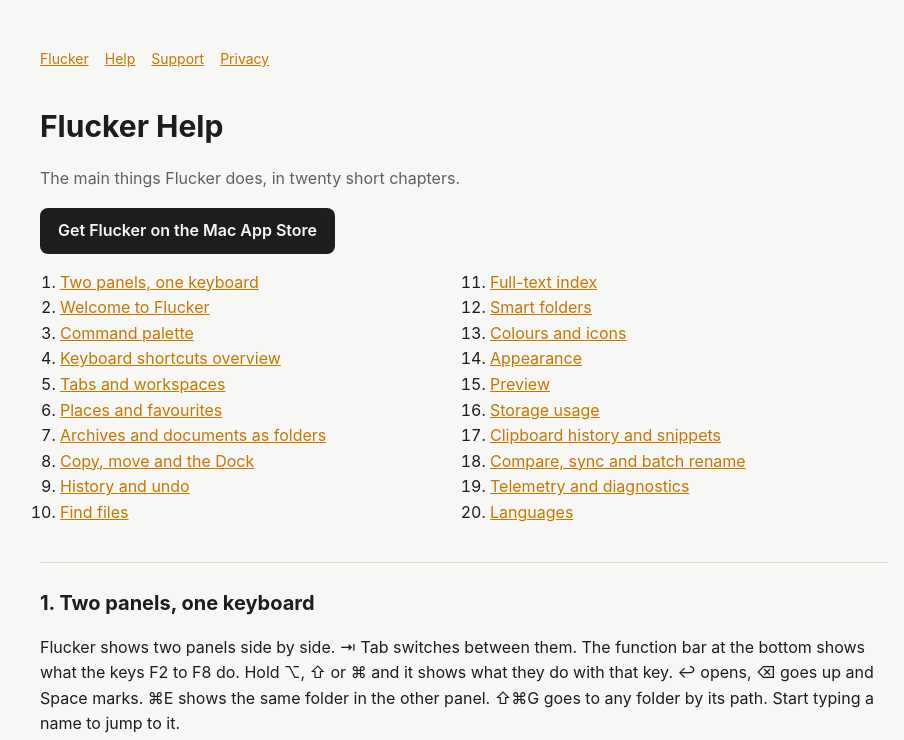
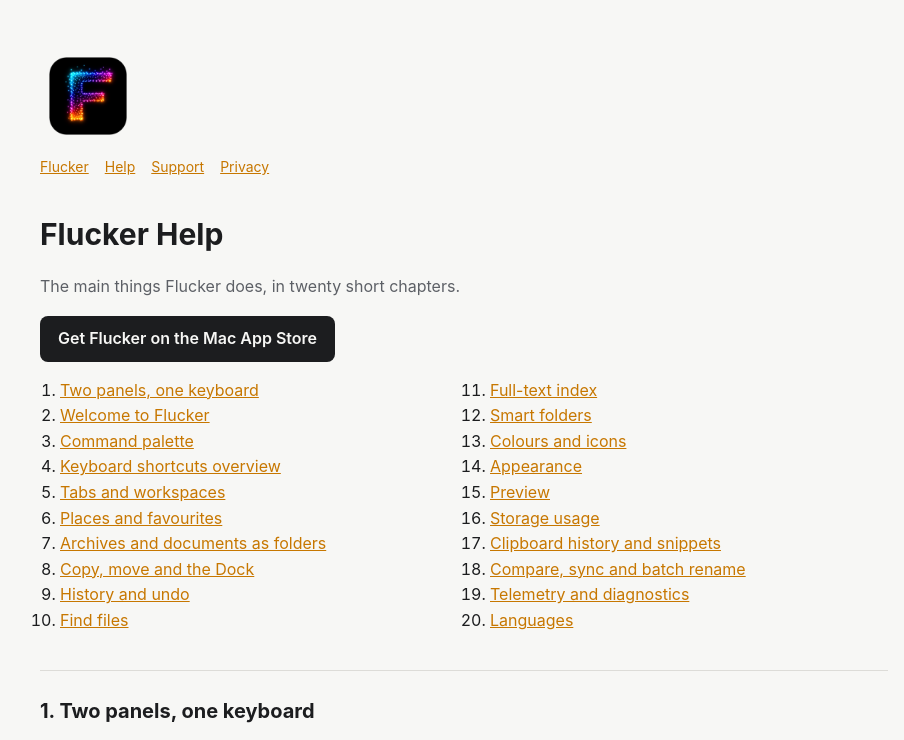
Before and after one commit to urbanr/flucker-site, a plain HTML site: page help.html in a window 1280 px wide. Shown: the top 740 px of the page, without its empty margins (176-1080 px from the left). Drawn offline with Linux system fonts and the light colour scheme.

Commit message:
Flucker logo in the header of every page and as the favicon

```diff
--- a/help.html
+++ b/help.html
@@ -5,9 +5,11 @@
   <meta name="viewport" content="width=device-width, initial-scale=1">
   <title>Flucker Help</title>
   <link rel="stylesheet" href="style.css">
+  <link rel="icon" href="favicon.png">
 </head>
 <body>
 <main>
+  <a href="index.html"><img class="logo" src="img/logo.png" alt="Flucker logo"></a>
   <nav><a href="index.html">Flucker</a><a href="help.html">Help</a><a href="support.html">Support</a><a href="privacy.html">Privacy</a></nav>
   <h1>Flucker Help</h1>
   <p class="muted">The main things Flucker does, in twenty short chapters.</p>
--- a/style.css
+++ b/style.css
@@ -36,3 +36,4 @@ img { display: block; width: 100%; height: auto; margin: 12px 0 8px; border: 1px
 .toc { columns: 2; column-gap: 32px; padding-left: 20px; }
 @media (max-width: 600px) { .toc { columns: 1; } }
 nav a { margin-right: 16px; }
+img.logo { width: 96px; height: 96px; border: none; border-radius: 0; margin: 0 0 12px; }
```
Also changed, not shown: index.html (+2 -0 lines), privacy.html (+2 -0 lines), support.html (+2 -0 lines), favicon.png (added), img/logo.png (added).
